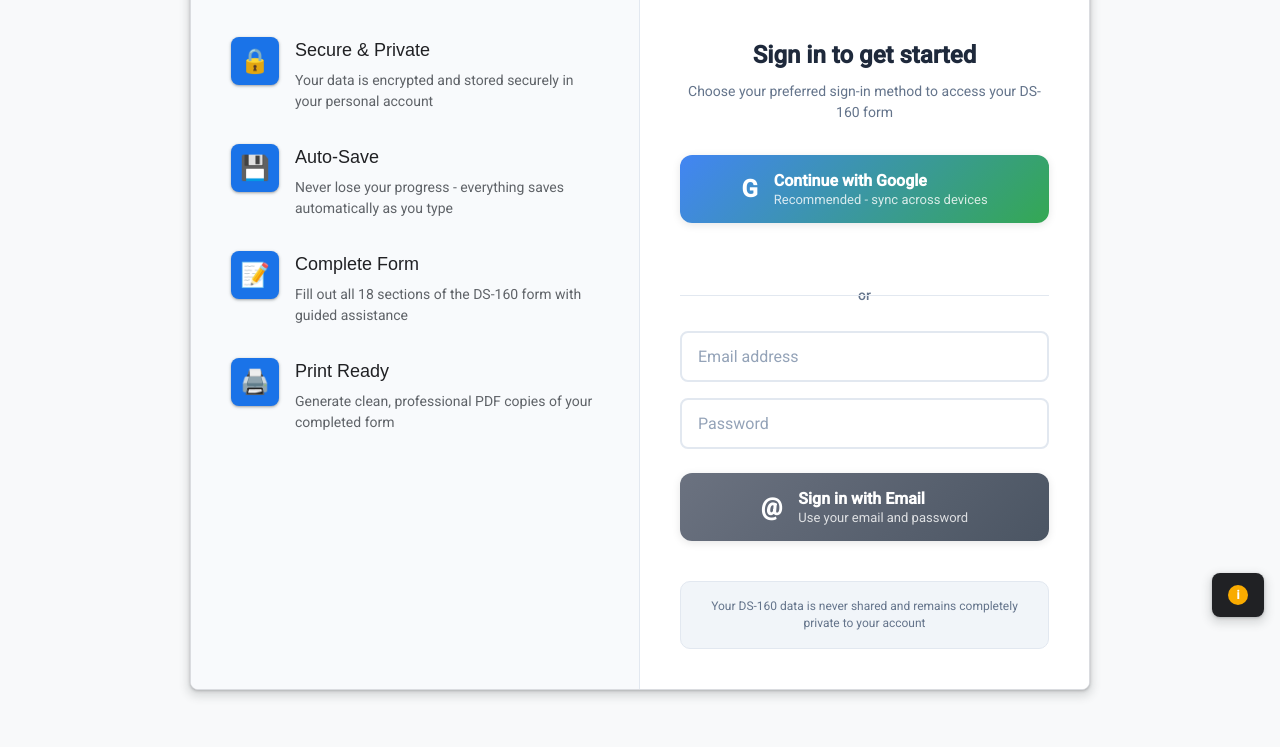
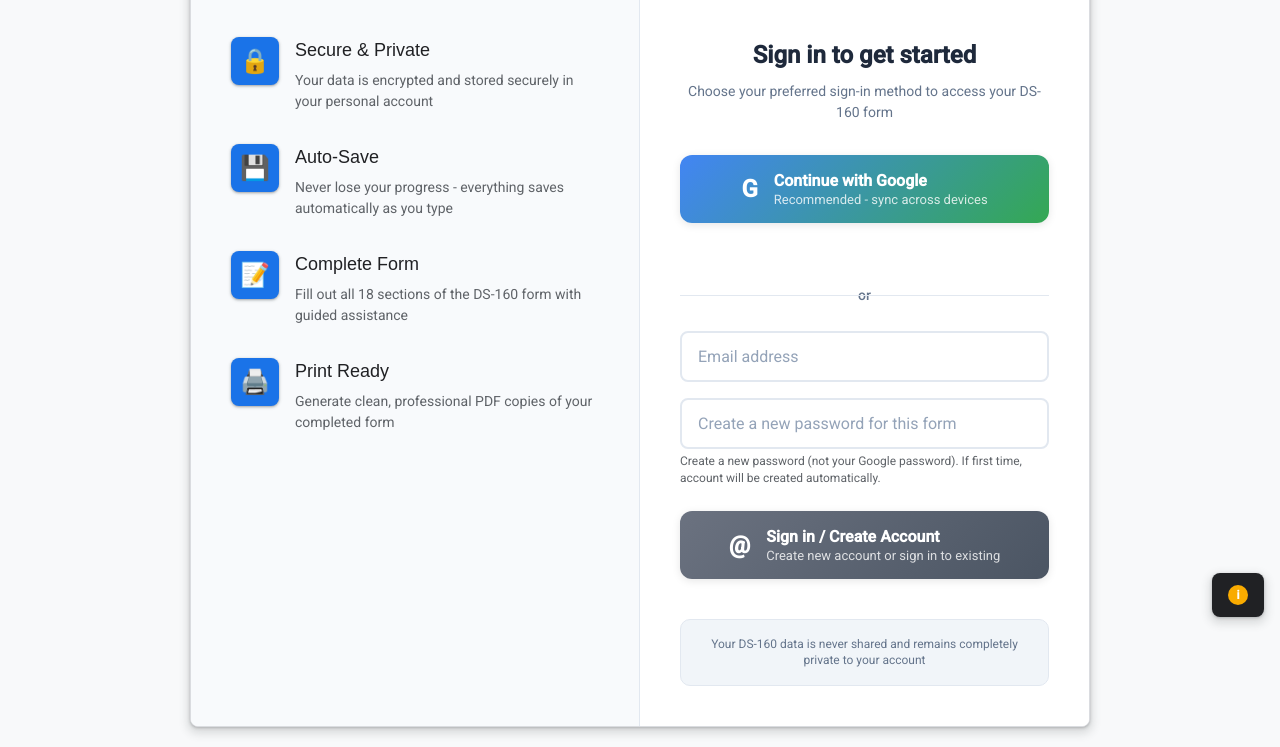
Before and after one commit to yashbora-02/form, a website: page index.html in a window 1280 px wide. Shown: the part 167-914 px from the top of the page. Before the commit the page ends 877 px from the top, so only its background shows below. Drawn offline with Linux system fonts and the light colour scheme; no server answers; a web font is replaced by a local one.

Commit message:
sign in options updated

```diff
--- a/index.html
+++ b/index.html
@@ -109,13 +109,14 @@
                   <input type="email" id="emailInput" placeholder="Email address" required>
                 </div>
                 <div class="form-group">
-                  <input type="password" id="passwordInput" placeholder="Password" required>
+                  <input type="password" id="passwordInput" placeholder="Create a new password for this form" required>
+                  <small class="password-help">Create a new password (not your Google password). If first time, account will be created automatically.</small>
                 </div>
                 <button type="submit" id="emailSignInBtn" class="sign-in-btn secondary email-btn">
                   <span class="btn-icon">@</span>
                   <div>
-                    <div class="btn-title">Sign in with Email</div>
-                    <div class="btn-subtitle">Use your email and password</div>
+                    <div class="btn-title">Sign in / Create Account</div>
+                    <div class="btn-subtitle">Create new account or sign in to existing</div>
                   </div>
                 </button>
               </form>
--- a/style.css
+++ b/style.css
@@ -1590,6 +1590,13 @@
   flex-direction: column;
 }
 
+.password-help {
+  color: var(--text-secondary);
+  font-size: 12px;
+  margin-top: 4px;
+  line-height: 1.4;
+}
+
 .email-signin-form input {
   padding: 14px 16px;
   border: 2px solid #e2e8f0;
```
